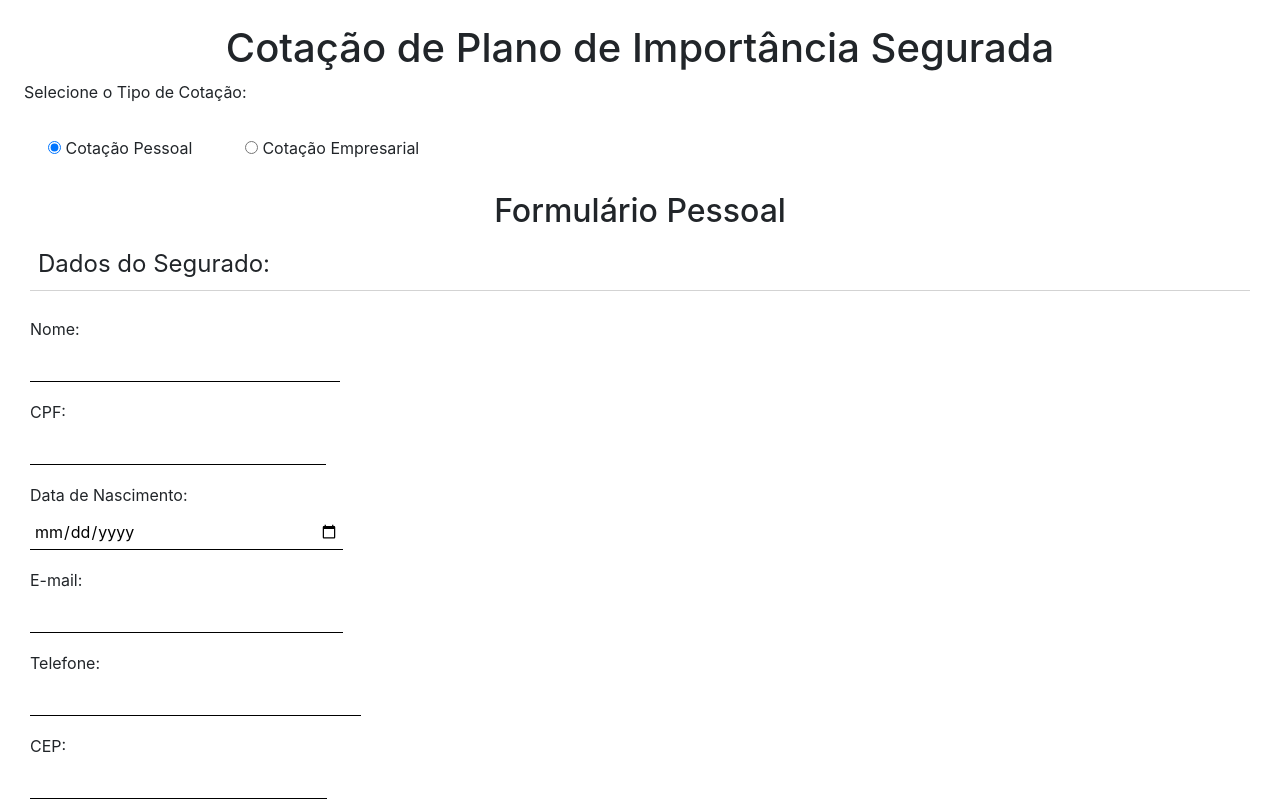
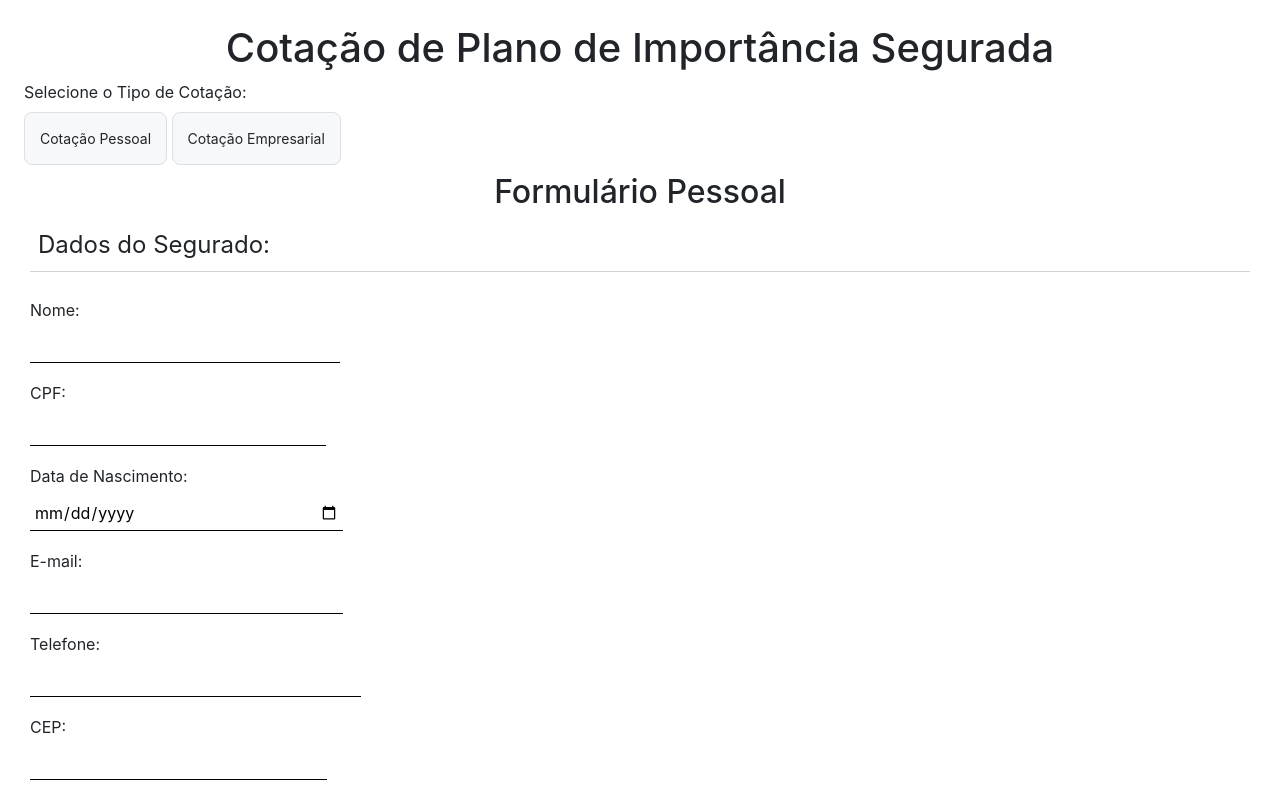
Before and after one commit to Administrador-Santolin/cotacaoUnimed, a plain HTML site: page index.html in a window 1280 px wide. Shown: the top 802 px of the page. Drawn offline with nearby package versions, Linux system fonts and the light colour scheme.

Commit message:
att styles

```diff
--- a/index.html
+++ b/index.html
@@ -21,12 +21,12 @@
             </label>
             <div class="grid grid-cols-1 md:grid-cols-2 gap-4">
                 <label
-                    class="cotacao-type-option flex items-center justify-center p-4 border-2 border-gray-300 rounded-lg cursor-pointer transition-all duration-200 hover:bg-blue-50 hover:border-blue-500 has-[:checked]:bg-blue-100 has-[:checked]:border-blue-600 has-[:checked]:ring-2 has-[:checked]:ring-blue-600">
+                    class="card-option">
                     <input type="radio" name="tipo_cotacao" value="pessoal" class="hidden" checked>
                     <span class="text-lg font-medium text-gray-800 text-center">Cotação Pessoal</span>
                 </label>
                 <label
-                    class="cotacao-type-option flex items-center justify-center p-4 border-2 border-gray-300 rounded-lg cursor-pointer transition-all duration-200 hover:bg-blue-50 hover:border-blue-500 has-[:checked]:bg-blue-100 has-[:checked]:border-blue-600 has-[:checked]:ring-2 has-[:checked]:ring-blue-600">
+                    class="card-option">
                     <input type="radio" name="tipo_cotacao" value="empresarial" class="hidden">
                     <span class="text-lg font-medium text-gray-800 text-center">Cotação Empresarial</span>
                 </label>
@@ -293,7 +293,7 @@
                         </label>
                         <div id="grupo-options-empresarial" class="grid grid-cols-1 md:grid-cols-3 gap-4">
                             <label
-                                class="grupo-option flex items-center justify-center p-4 border-2 border-gray-300 rounded-lg cursor-pointer transition-all duration-200 hover:bg-blue-50 hover:border-blue-500 has-[:checked]:bg-blue-100 has-[:checked]:border-blue-600 has-[:checked]:ring-2 has-[:checked]:ring-blue-600">
+                                class="card-option">
                                 <input type="radio" name="grupo_empresarial" value="G1" class="hidden">
                                 <span class="text-lg font-medium text-gray-800 text-center">G1 (Farmácia sem
                                     estética)</span>
--- a/style.css
+++ b/style.css
@@ -11,6 +11,24 @@ legend{
     width: 100%;
 }
 
+.card-option{
+    border: 1px solid #dce0e6;
+    padding: 15px;
+    border-radius: 8px;
+    background: #f7f8fa;
+    cursor: pointer;
+    text-align: center;
+    font-size: 14px;
+    position: relative;
+    transition: all 0.2s ease;
+    &.selected {
+            border: 2px solid #217867ff;
+            background-color: #eaf1fd;
+            font-weight: bold;
+            color: #217867ff;
+    }
+}
+
 fieldset {
     margin: 0;
     padding: 18px 6px !important;
@@ -22,7 +40,7 @@ fieldset {
     gap: 18px;
 }
 
-hidden {
+.hidden {
     display: none;
 }
 
```
